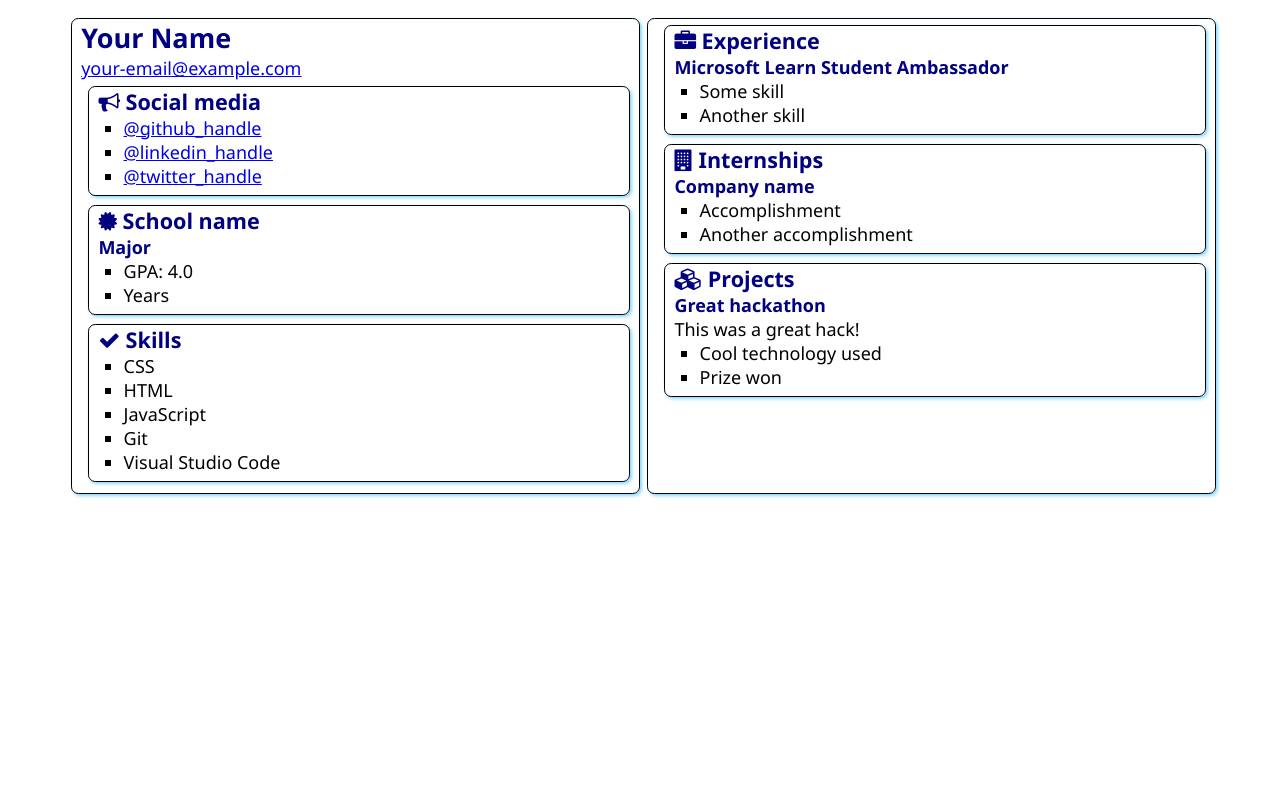
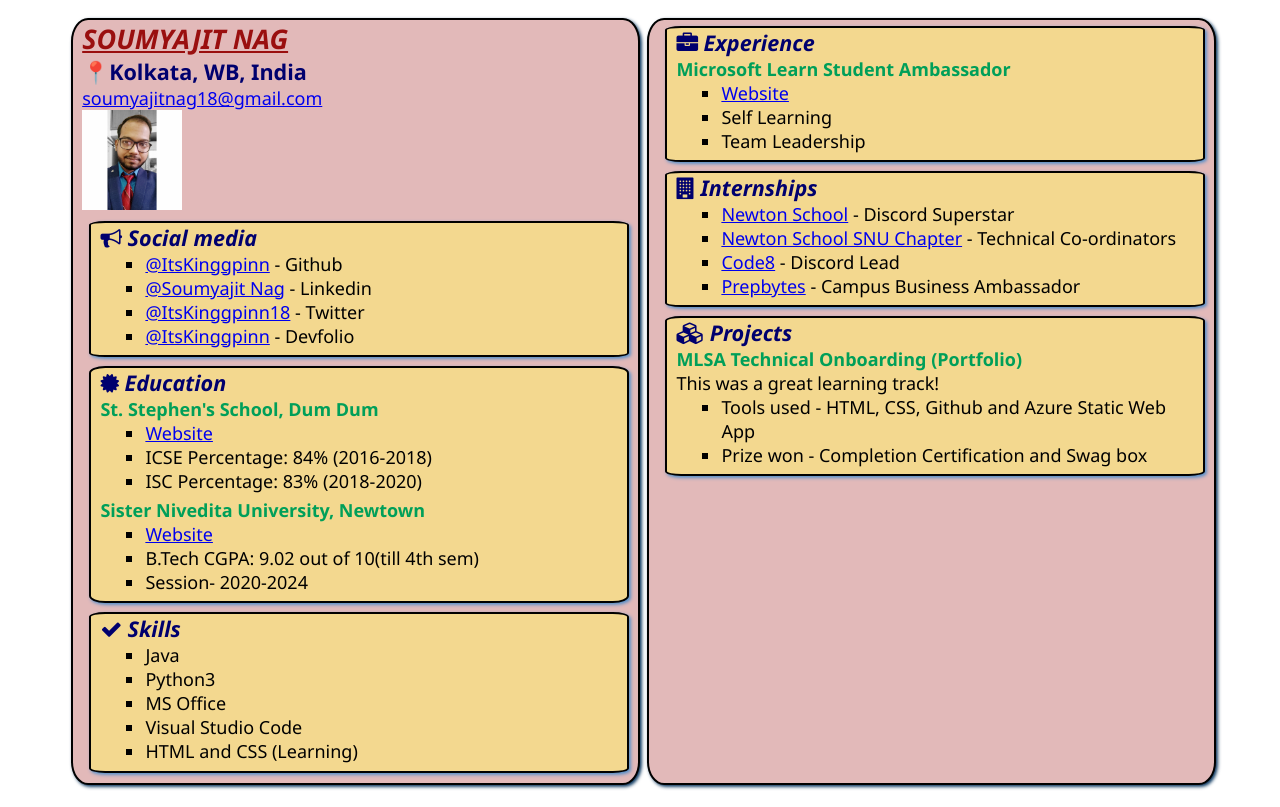
Before and after one commit to Soumyajit-Nag/SATechnicalOnboarding, a plain HTML site: page src/index.html in a window 1280 px wide. Drawn offline with Linux system fonts and the light colour scheme.

Commit message:
2nd Commit(Updates done)
Added details to the template provided.

```diff
--- a/src/index.html
+++ b/src/index.html
@@ -4,7 +4,7 @@
     <meta charset="UTF-8">
     <meta http-equiv="X-UA-Compatible" content="IE=edge">
     <meta name="viewport" content="width=device-width, initial-scale=1.0">
-    <title>Resume</title>
+    <title>S.Nag Resume</title>
 
     <link rel="stylesheet" href="style.css">
     <link rel="stylesheet" href="https://cdnjs.cloudflare.com/ajax/libs/font-awesome/4.7.0/css/font-awesome.min.css">
@@ -12,84 +12,97 @@
 <body>
     <main>
         <article class="box">
-            <h1>Your Name</h1>
-            <div><a href="mailto:your.email@example.com">your-email@example.com</a></div>
 
-            <section class="box">
+            <h1>
+                <u><i>SOUMYAJIT NAG</i></u><br>
+                <h2>📍Kolkata, WB, India</h2>
+            </h1>
+            <div><a href="mailto:your.email@example.com">soumyajitnag18@gmail.com</a></div>
+            <img src="Me2.jpg" alt="S. Nag's Picture" height="100px" width="100px">
+            <section class="box2">
                 <h2>
                     <i class="fa fa-bullhorn" aria-hidden="true"></i>
-                    Social media
+                    <i>Social media</i>
                 </h2>
                 <ul>
-                    <li><a href="https://github.com/<handle>">@github_handle</a></li>
-                    <li><a href="https://linkedin.com/in/<handle>">@linkedin_handle</a></li>
-                    <li><a href="https://twitter.com/<handle>">@twitter_handle</a></li>
+                    <li><a href="https://github.com/ItsKinggpinn" target="blank">@ItsKinggpinn</a> - Github</li>
+                    <li><a href="https://linkedin.com/in/soumyajit-nag-a93898212/" target="blank">@Soumyajit Nag</a> - Linkedin</li>
+                    <li><a href="https://twitter.com/ItsKinggpinn18" target="blank">@ItsKinggpinn18</a> - Twitter</li>
+                    <li><a href="https://devfolio.co/@ItsKinggpinn" target="blank" >@ItsKinggpinn</a> - Devfolio</li>
                 </ul>
             </section>
 
-            <section class="box">
+            <section class="box2">
                 <div class="education">
                     <h2>
                         <i class="fa fa-certificate" aria-hidden="true"></i>
-                        School name
+                        <i>Education</i>
                     </h2>
-                    <h3>Major</h3>
+                    <h3>St. Stephen's School, Dum Dum</h3>
                     <ul>
-                        <li>GPA: 4.0</li>
-                        <li>Years</li>
+                        <li><a href="https://www.ststephensschool.edu.in/" target="blank">Website</a></li>
+                        <li>ICSE Percentage: 84% (2016-2018)</li>
+                        <li>ISC Percentage: 83% (2018-2020)</li>
+                    </ul>
+                    <h3>Sister Nivedita University, Newtown</h3>
+                    <ul>
+                        <li><a href="https://snuniv.ac.in/" target="blank">Website</a></li>
+                        <li>B.Tech CGPA: 9.02 out of 10(till 4th sem)</li>
+                        <li>Session- 2020-2024</li>
                     </ul>
                 </div>
             </section>
 
-            <section class="box">
+            <section class="box2">
                 <h2>
                     <i class="fa fa-check" aria-hidden="true"></i>
-                    Skills
+                    <i>Skills</i>
                 </h2>
                 <ul>
-                    <li>CSS</li>
-                    <li>HTML</li>
-                    <li>JavaScript</li>
-                    <li>Git</li>
+                    <li>Java</li>
+                    <li>Python3</li>
+                    <li>MS Office</li>
                     <li>Visual Studio Code</li>
+                    <li>HTML and CSS (Learning)</li>
                 </ul>
             </section>
         </article>
         <article class="box">
-            <section class="box">
+            <section class="box2">
                 <h2>
                     <i class="fa fa-briefcase" aria-hidden="true"></i>
-                    Experience
+                    <i>Experience</i>
                 </h2>
                 <h3>Microsoft Learn Student Ambassador</h3>
                 <ul>
-                    <li>Some skill</li>
-                    <li>Another skill</li>
+                    <li><a href="https://studentambassadors.microsoft.com/en-US/studentambassadors/profile/60b16ae7-b05e-4c29-97b6-804cc67988cc" target="blank">Website</a></li>
+                    <li>Self Learning</li>
+                    <li>Team Leadership</li>
                 </ul>
             </section>
-            <section class="box">
+            <section class="box2">
                 <h2>
                     <i class="fa fa-building" aria-hidden="true"></i>
-                    Internships
+                    <i>Internships</i>
+                </h2>
+                <ul>
+                    <li><a href="https://www.newtonschool.co/" Newton School target="blank">Newton School</a> -  Discord Superstar</li>
+                    <li><a href="https://www.newtonschool.co/" Newton School target="blank">Newton School SNU Chapter</a> -  Technical Co-ordinators</li>
+                    <li><a href="https://www.codeate.in/" target="blank">Code8</a> -  Discord Lead</li>
+                    <li><a href="https://www.prepbytes.com/" target="blank">Prepbytes</a> -  Campus Business Ambassador</li>
+                </ul>
+            </section>
+            <section class="box2">
+                <h2>
+                    <i class="fa fa-cubes" aria-hidden="true"></i>
+                    <i>Projects</i>
                 </h2>
 
-                <h3>Company name</h3>
+                <h3>MLSA Technical Onboarding (Portfolio)</h3>
+                <div>This was a great learning  track!</div>
                 <ul>
-                    <li>Accomplishment</li>
-                    <li>Another accomplishment</li>
-                </ul>
-            </section>
-            <section class="box">
-                <h2>
-                    <i class="fa fa-cubes" aria-hidden="true"></i>
-                    Projects
-                </h2>
-
-                <h3>Great hackathon</h3>
-                <div>This was a great hack!</div>
-                <ul>
-                    <li>Cool technology used</li>
-                    <li>Prize won</li>
+                    <li>Tools used - HTML, CSS, Github and Azure Static Web App</li>
+                    <li>Prize won - Completion Certification and Swag box</li>
                 </ul>
             </section>
         </article>
--- a/src/style.css
+++ b/src/style.css
@@ -12,9 +12,22 @@
 
 
 .box {
-    box-shadow: .1em .1em .2em #80D4FF;
-    border-radius: .4em;
-    border-width: .01em;
+    background: rgb(226, 185, 185);
+    box-shadow: .1em .1em .2em #03305a;
+    border-radius: 3%;
+    border-width: 2px;
+    border-style: solid;
+    margin-left: .4em;
+    padding: .0em .5em .1em .5em;
+    margin-bottom: .5em;
+    margin-top: .3em;
+}
+
+.box2 {
+    background: rgb(243, 216, 143);
+    box-shadow: .1em .1em .2em #4f8eca;
+    border-radius: 3%;
+    border-width: 2px;
     border-style: solid;
     margin-left: .4em;
     padding: .0em .5em .1em .5em;
@@ -23,19 +36,19 @@
 }
 
 h1 {
-    color: navy;
+    color: #9A0F0F;
     margin: 0em;
     display: block;
 }
 
 h2 {
-    color: navy;
+    color: #00006E;
     font-size: 1.2em;
     margin: 0em;
 }
 
 h3 {
-    color: navy;
+    color: #009F59;
     font-size: 1em;
     margin: 0em;
 }
@@ -43,5 +56,5 @@
 ul {
     margin: 0em 0em .3em 0em;
     list-style-type: square;
-    padding-left: 1.4em;
+    padding-left: 2.5em;
 }
```
Also changed, not shown: src/Me2.jpg (added).
